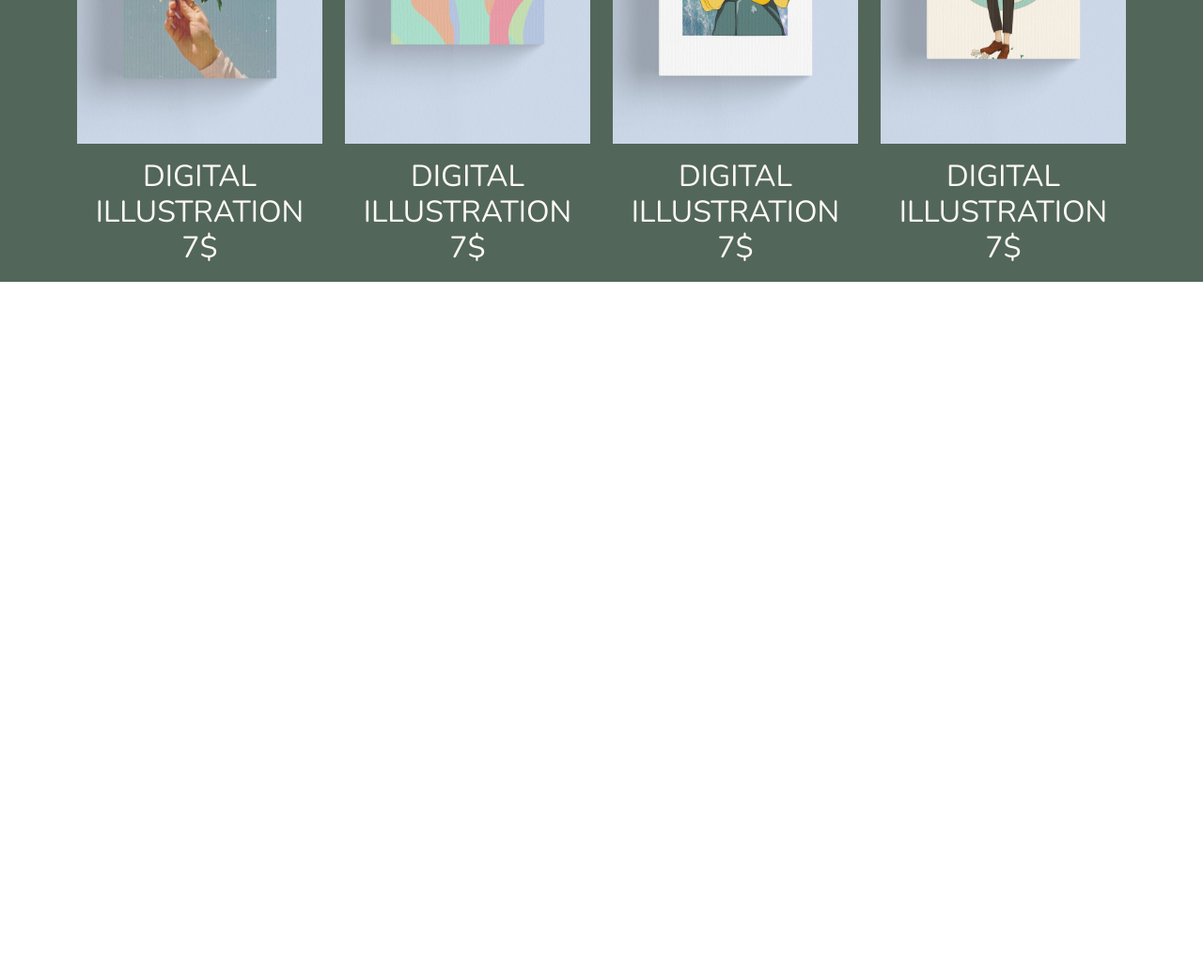
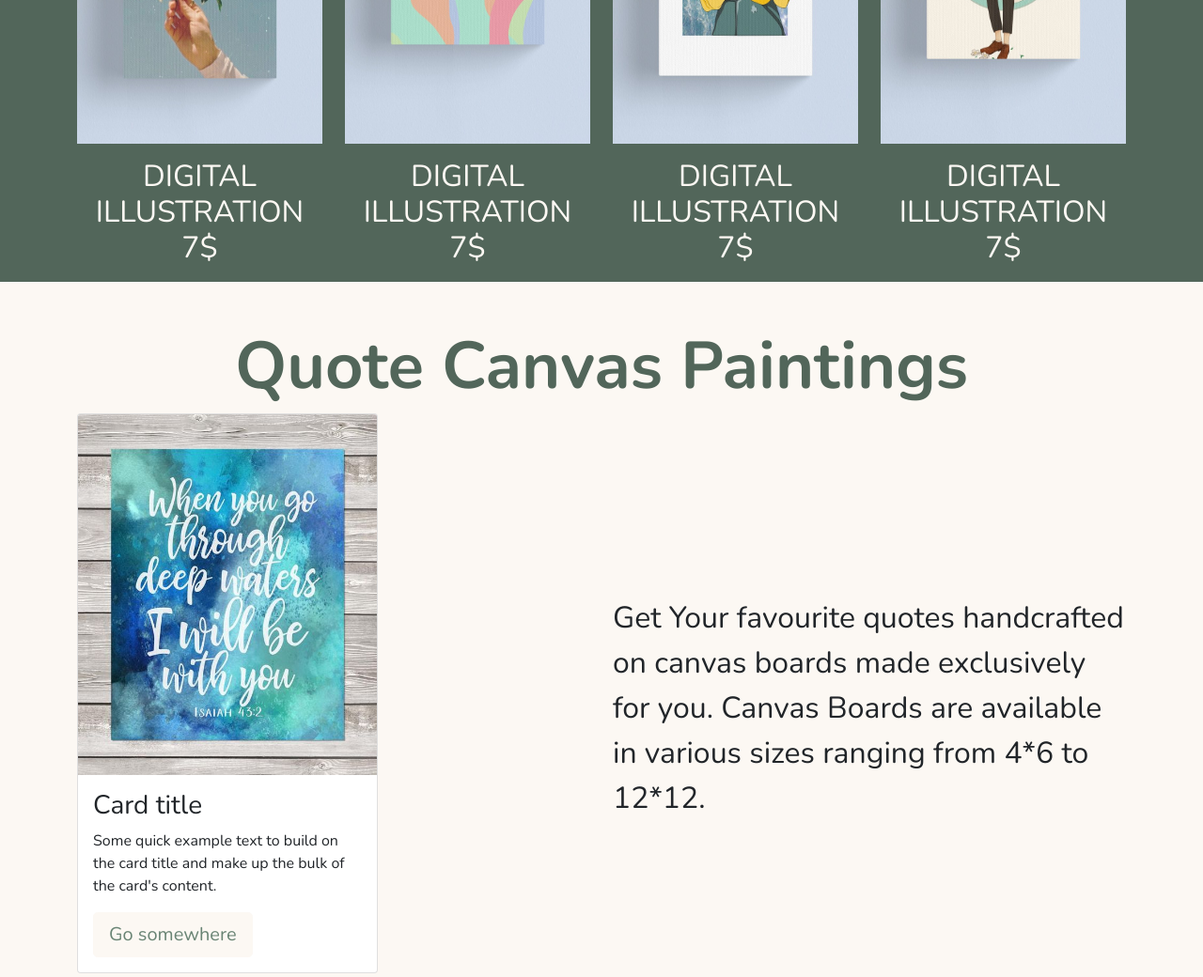
Before and after one commit to divijakinger/aestheticartstore, a plain HTML site: page index.html in a window 1280 px wide. Shown: the part 1887-2927 px from the top of the page at 94% size. Before the commit the page ends 2187 px from the top, so only its background shows below. Drawn offline with nearby package versions, Linux system fonts and the light colour scheme.

Commit message:
quotes section

```diff
--- a/index.html
+++ b/index.html
@@ -87,7 +87,7 @@
           </div>
           <div class="container">
             <div class="row">
-              <div class="col-12 col-md-6 col-lg-3 mt-lg-5 featured-col">
+              <div class="col-12 col-md-6 col-lg-3 mt-3 mt-lg-5 featured-col">
                   <img src="images/image2.jpg" class="img-fluid " alt="artist" style="height: 50vh;justify-self: center;">
                   <div class="product-desc pt-lg-3 ">
                     <h2>DIGITAL ILLUSTRATION</h>
@@ -95,7 +95,7 @@
                   </div>
               </div>
 
-              <div class="col-12 col-md-6 col-lg-3 mt-lg-5 featured-col">
+              <div class="col-12 col-md-6 col-lg-3 mt-3 mt-lg-5 featured-col">
                 <img src="images/image3.jpg" class="img-fluid" alt="artist" style="height: 50vh;justify-self: center;">
                 <div class="product-desc pt-lg-3 ">
                   <h2>DIGITAL ILLUSTRATION</h>
@@ -103,7 +103,7 @@
                 </div>
               </div>
 
-              <div class="col-12 col-md-6 col-lg-3 mt-lg-5 featured-col">
+              <div class="col-12 col-md-6 col-lg-3 mt-3 mt-lg-5 featured-col">
                 <img src="images/image7.jpg" class="img-fluid" alt="artist" style="height: 50vh;justify-self: center;">
                 <div class="product-desc pt-lg-3 ">
                   <h2>DIGITAL ILLUSTRATION</h>
@@ -111,7 +111,7 @@
                 </div>
               </div>
 
-              <div class="col-12 col-md-6 col-lg-3 mt-lg-5 featured-col">
+              <div class="col-12 col-md-6 col-lg-3 mt-3 mt-lg-5 featured-col">
                 <img src="images/image8.jpg" class="img-fluid" alt="artist" style="height: 50vh;justify-self: center;">
                 <div class="product-desc pt-lg-3 ">
                   <h2>DIGITAL ILLUSTRATION</h>
@@ -121,6 +121,32 @@
             </div>
           </div>
         </div>
+        <!-- quote painting section     -->
+        <div class="carousel-part pt-2 pt-lg-5 pb-2 pb-lg-5">
+          <div class="container">
+            <div class="row">
+              <div class="quote-heading">
+                <h1>Quote Canvas Paintings</h1>
+              </div>
+              <div class="col-12 col-lg-6">
+                <div class="card" style="width: 20rem;">
+                  <img src="images/quote.jpg" class="card-img-top" alt="...">
+                  <div class="card-body">
+                    <h3 class="card-title">Card title</h3>
+                    <p class="card-text">Some quick example text to build on the card title and make up the bulk of the card's content.</p>
+                    <a href="#" class="btn btn-lg landing-btn">Go somewhere</a>
+                  </div>
+                </div>
+              </div>
+              <div class="quote-content pt-5 d-none d-sm-block col-lg-6 align-content-center">
+                <p>
+                  Get Your favourite quotes handcrafted on canvas boards made exclusively for you. Canvas Boards are available in various sizes ranging from 4*6 to 12*12.
+                </p>
+
+              </div>
+            </div>
+          </div>
+        </div>
 
       <script src="https://cdn.jsdelivr.net/npm/bootstrap@5.0.2/dist/js/bootstrap.bundle.min.js" integrity="sha384-MrcW6ZMFYlzcLA8Nl+NtUVF0sA7MsXsP1UyJoMp4YLEuNSfAP+JcXn/tWtIaxVXM" crossorigin="anonymous"></script>
     </body>
--- a/styles.css
+++ b/styles.css
@@ -51,3 +51,15 @@
     text-align: center;
     color: #FCF8F3;
 }
+
+.quote-heading h1{
+    font-weight:700;
+    font-size: calc(2rem + 3vw);
+    text-align: center;
+    color: #52665A;
+}
+
+.quote-content p{
+    font-size: 2rem;
+
+}
```
